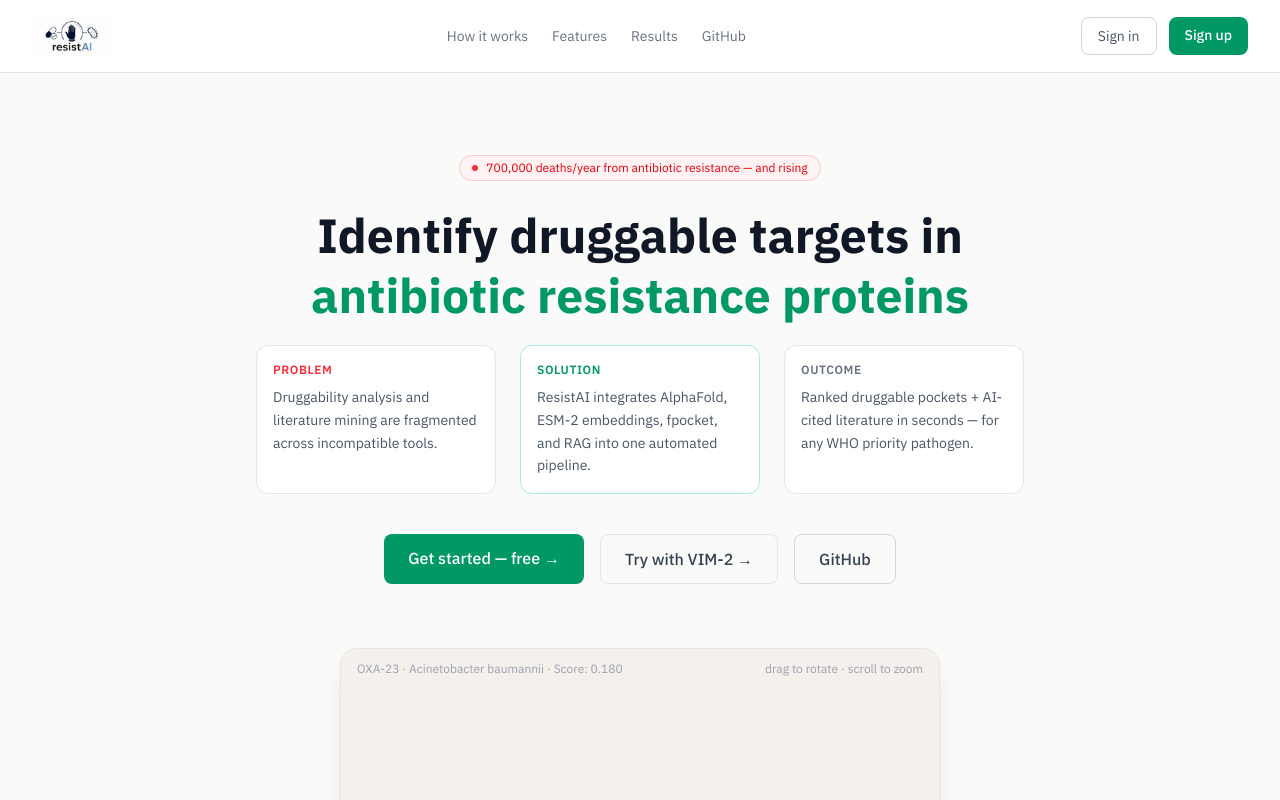
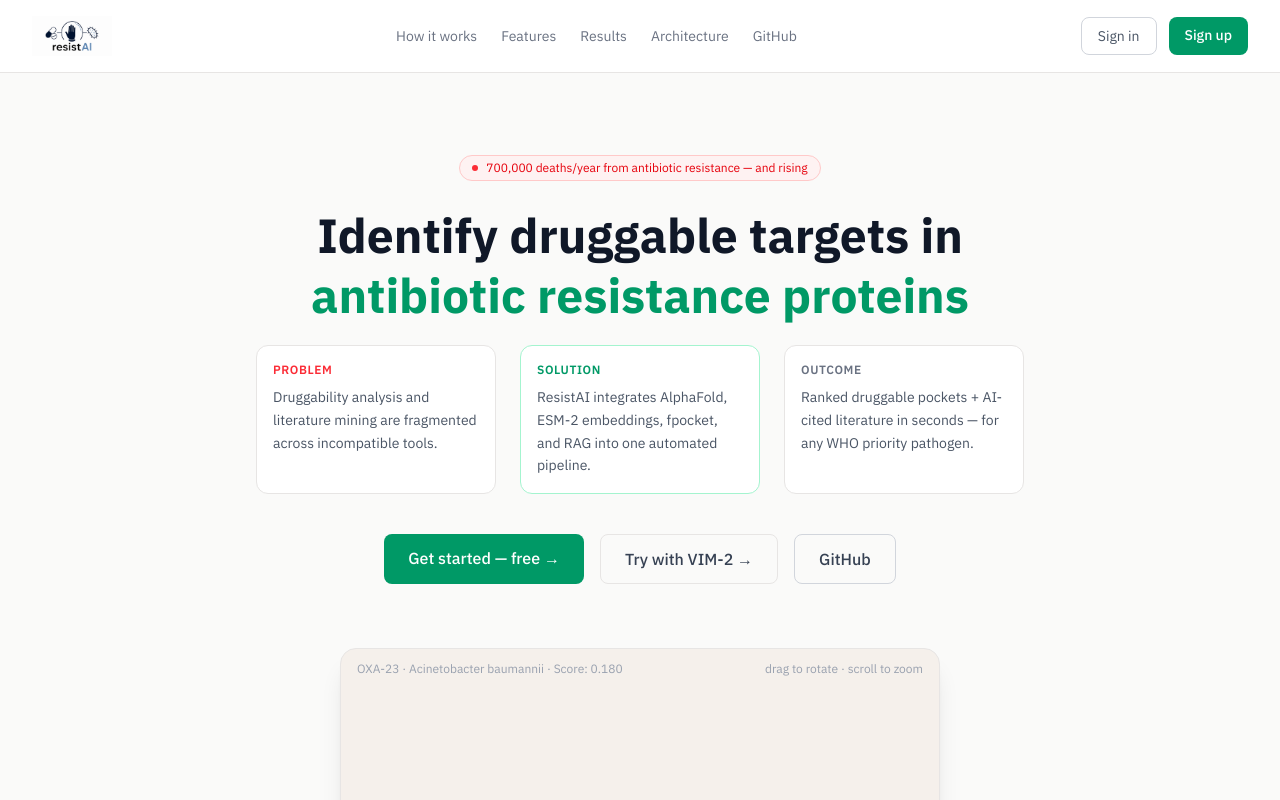
Before and after one commit to kagansaglam/resistai-web, a Next.js app: page / in a window 1280 px wide. Shown: the top 800 px of the page. Built offline with nearby package versions, Linux system fonts and the light colour scheme.

Commit message:
feat: add Architecture link to homepage nav

```diff
--- a/app/page.tsx
+++ b/app/page.tsx
@@ -13,6 +13,7 @@
           <a href="#how-it-works" className="hover:text-gray-900 transition">How it works</a>
           <a href="#features" className="hover:text-gray-900 transition">Features</a>
           <a href="#results" className="hover:text-gray-900 transition">Results</a>
+          <Link href="/architecture" className="hover:text-gray-900 transition">Architecture</Link>
           <a href="https://github.com/kagansaglam/resistai" target="_blank" className="hover:text-gray-900 transition">GitHub</a>
         </div>
         <div className="flex gap-3">
```
